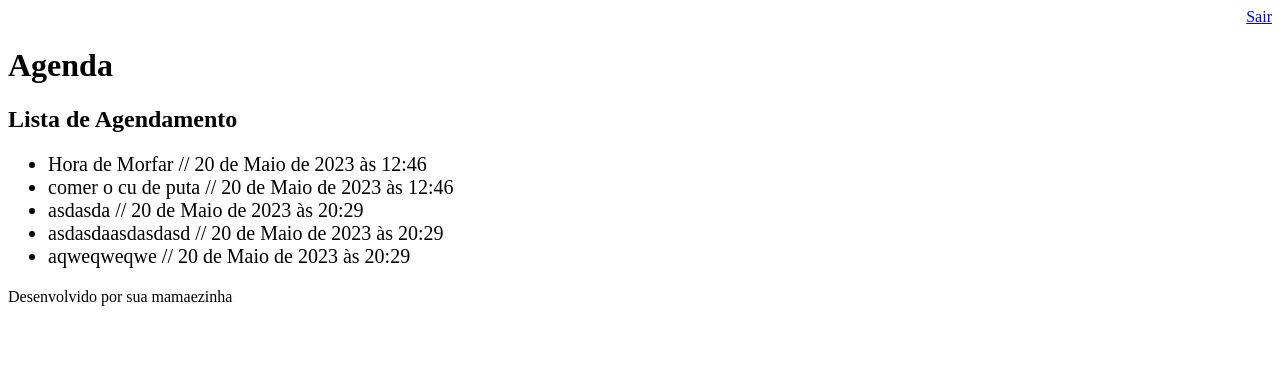
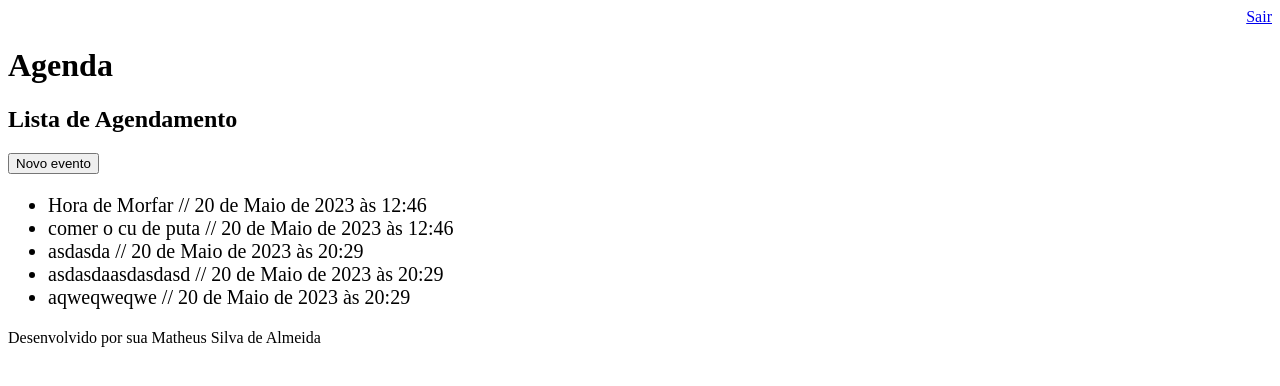
Before and after one commit to matheusSilAlm/hello_django, a Django app: template templates/agenda.html in a window 1280 px wide. Shown: the top 386 px of the page. Run offline with Django 4.2, Linux system fonts and the light colour scheme; the template is opened without the code that fills it: values that come from a table or form of the project are taken from there, others are empty; data comes from the database, SQL or seed files in the repository; both versions use the stored data as it was after the commit.

Commit message:
mudancas 4

```diff
--- a/hello_django/urls.py
+++ b/hello_django/urls.py
@@ -22,8 +22,10 @@ from django.views.generic import RedirectView
 urlpatterns = [
     path('admin/', admin.site.urls),
     path('agenda/', views.lista_eventos),
+    path('agenda/evento/', views.Evento),
     path('',RedirectView.as_view(url='/agenda/')),
     path('login/', views.login_user),
     path('login/submit', views.submit_login),
     path('logout/', views.logout_user)
+
 ]
--- a/templates/agenda.html
+++ b/templates/agenda.html
@@ -1,6 +1,10 @@
 {% extends "model-page.html" %}
 {% block content %}
     <h2>Lista de Agendamento</h2>
+
+    <a href="evento/">
+    <button type="button">Novo evento</button>
+    </a>
 
     <ul style="font-size: 20px;">
         {% for evento in eventos %}
--- a/templates/model-footer.html
+++ b/templates/model-footer.html
@@ -1 +1 @@
-<p> Desenvolvido por sua mamaezinha </p>
+<p> Desenvolvido por sua Matheus Silva de Almeida </p>
```
Also changed, not shown: app_hellodjango/views.py (+6 -1 lines), templates/evento.html (added, +29 -0 lines), db.sqlite3.
